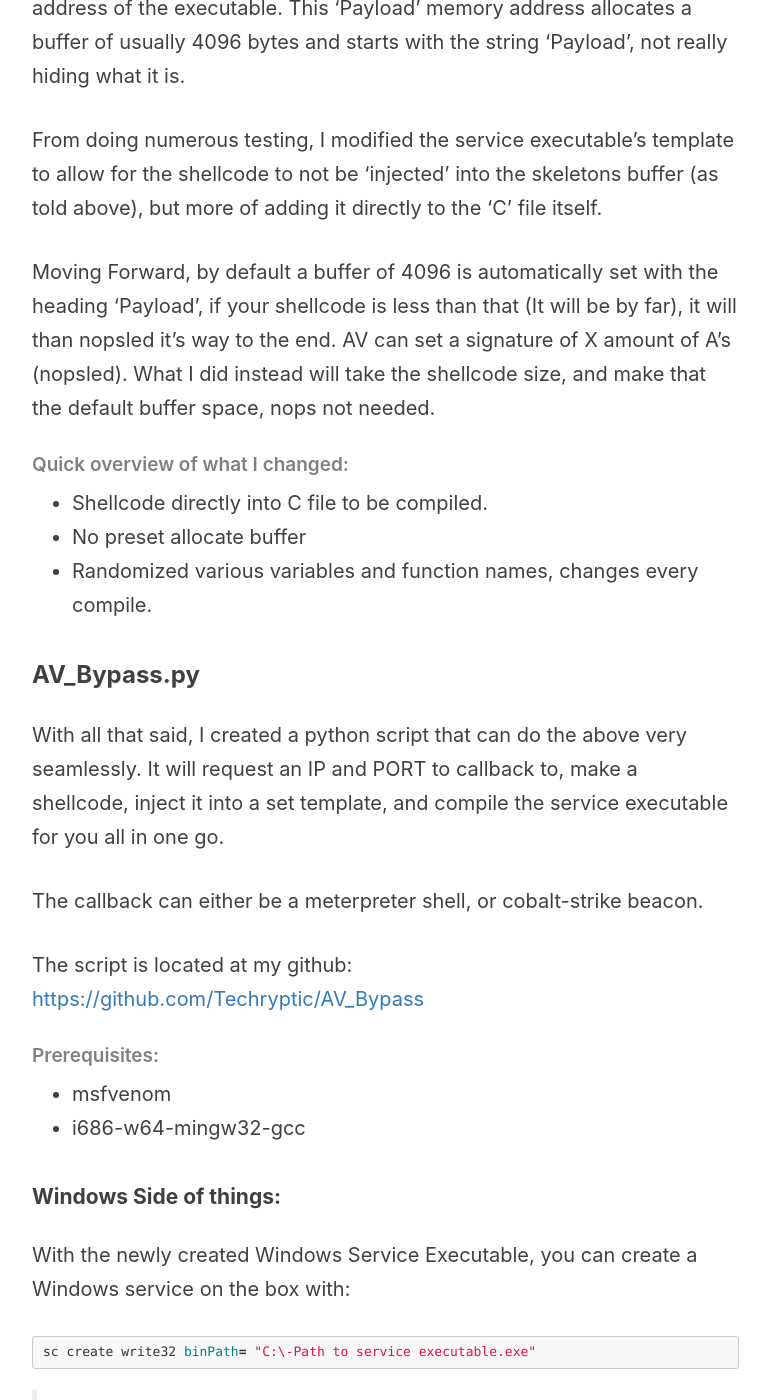
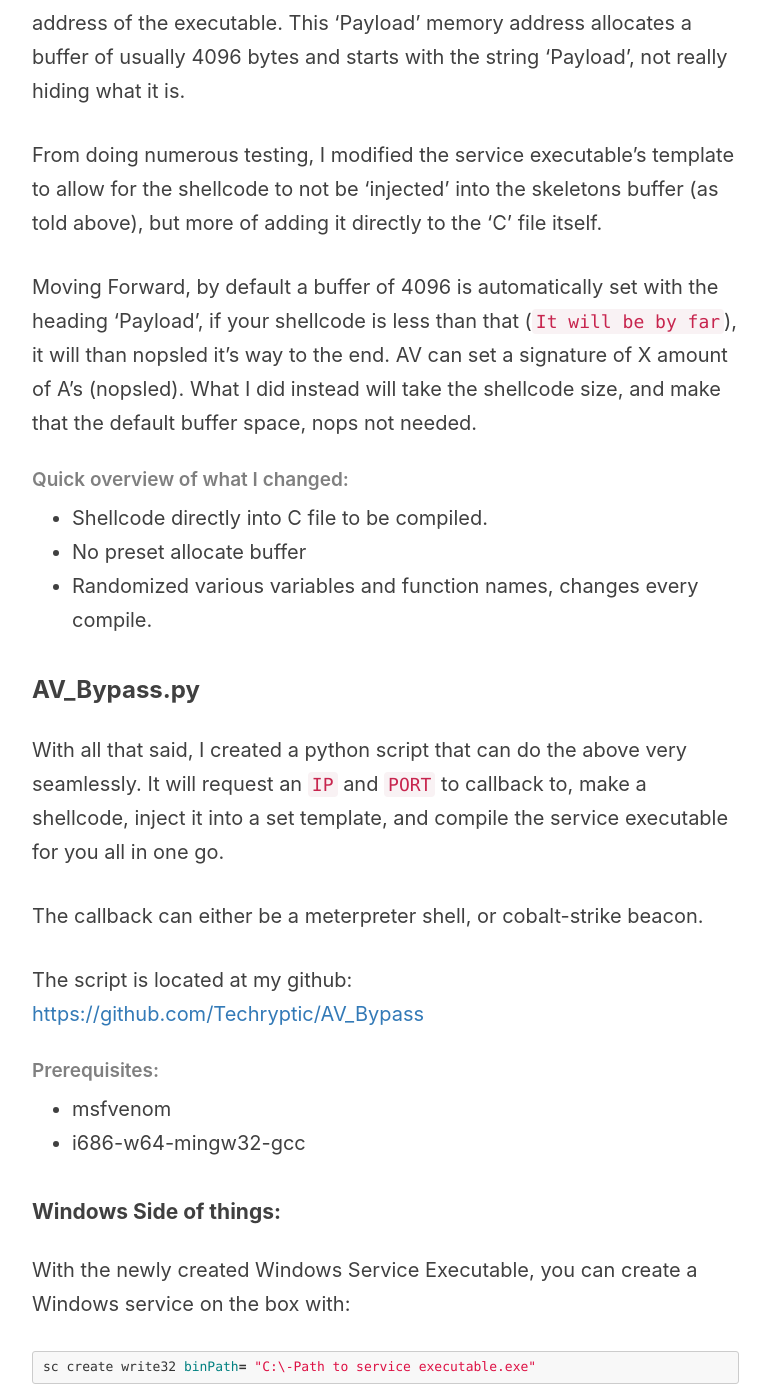
Before and after one commit to Techryptic/Techryptic.github.io, a Jekyll site: the page built from _posts/2018-07-17-Red-Team-Nightmare-(AV Bypass).markdown, in a window 1280 px wide and 1400 px high, scrolled down 1729 px. Shown: the whole window, without its empty margins (233-1003 px from the left). Built offline with Jekyll 4.4.1, drawn with Linux system fonts in a browser that asks for light colours; nearby versions of some CDN libraries; comment, search, counter and statistics services are not loaded; some of the changed text lies outside the part shown.

Commit message:
Update 2018-07-17-Red-Team-Nightmare-(AV Bypass).markdown

````diff
--- a/_posts/2018-07-17-Red-Team-Nightmare-(AV Bypass).markdown
+++ b/_posts/2018-07-17-Red-Team-Nightmare-(AV Bypass).markdown
@@ -21,7 +21,7 @@
 
 My goal wasn't to get 0/64 on virustotal, but to bypass the top tier AV providers (Avast, ESET, Malwarebytes, McAfee, Sophos AV) and continue with our engagement.
 
-`With the modifications done below, the service executable gets about **15/64** on virustotal, and also pass all of the top tier providers above.`
+>`With the modifications done below, the service executable gets about **15/64** on virustotal, and also pass all of the top tier providers above.`
 
 ### Breakdown:
 
@@ -29,7 +29,7 @@
 
 From doing numerous testing, I modified the service executable's template to allow for the shellcode to not be 'injected' into the skeletons buffer (as told above), but more of adding it directly to the 'C' file itself.
 
-Moving Forward, by default a buffer of 4096 is automatically set with the heading 'Payload', if your shellcode is less than that (It will be by far), it will than nopsled it's way to the end. AV can set a signature of X amount of A's (nopsled). What I did instead will take the shellcode size, and make that the default buffer space, nops not needed.
+Moving Forward, by default a buffer of 4096 is automatically set with the heading 'Payload', if your shellcode is less than that (`It will be by far`), it will than nopsled it's way to the end. AV can set a signature of X amount of A's (nopsled). What I did instead will take the shellcode size, and make that the default buffer space, nops not needed.
 
 ##### Quick overview of what I changed:
 
@@ -39,7 +39,7 @@
 
 ### AV_Bypass.py
 
-With all that said, I created a python script that can do the above very seamlessly. It will request an IP and PORT to callback to, make a shellcode, inject it into a set template, and compile the service executable for you all in one go.
+With all that said, I created a python script that can do the above very seamlessly. It will request an `IP` and `PORT` to callback to, make a shellcode, inject it into a set template, and compile the service executable for you all in one go.
 
 The callback can either be a meterpreter shell, or cobalt-strike beacon.
 
@@ -65,7 +65,7 @@
 ```
 >After the service has started, check back your meterpreter shell or cobalt-strike listerner. SUCCESS!
 
-Just want to make another note that there is a difference between a regular Windows Exectuable and a Windows Service Executable.
+Just want to make another note that there is a `difference` between a regular Windows Exectuable and a Windows Service Executable.
 
 - **Windows EXE** is a Windows executable.
 - **Windows Service EXE** is a Windows executable that responds to Service Control Manager commands. You may use this executable to create a Windows service with sc or as a custom executable with the Metasploit® Framework's PsExec modules.
````
